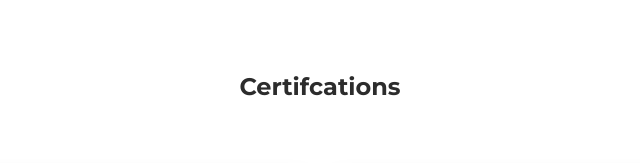
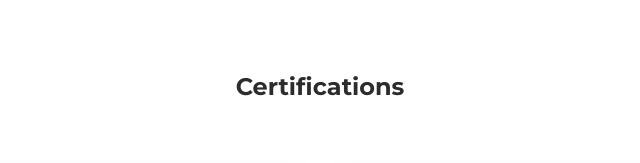
Before and after one commit to laries2/Portfolio, a plain HTML site: page certificates.html in a window 1280 px wide. Shown: the part 580-743 px from the top of the page, 320-960 px from the left. Drawn offline with Linux system fonts and the light colour scheme.

Commit message:
Portfolio

```diff
--- a/certificates.html
+++ b/certificates.html
@@ -85,7 +85,7 @@
                 <div class="container">
                     <div class="row">
                         <div class="col-md-6 ml-auto mr-auto">
-                            <div class="h4 text-center mb-4 title">Certifcations</div>
+                            <div class="h4 text-center mb-4 title">Certifications</div>
                             <div class="nav-align-center">
 
                             </div>
```
